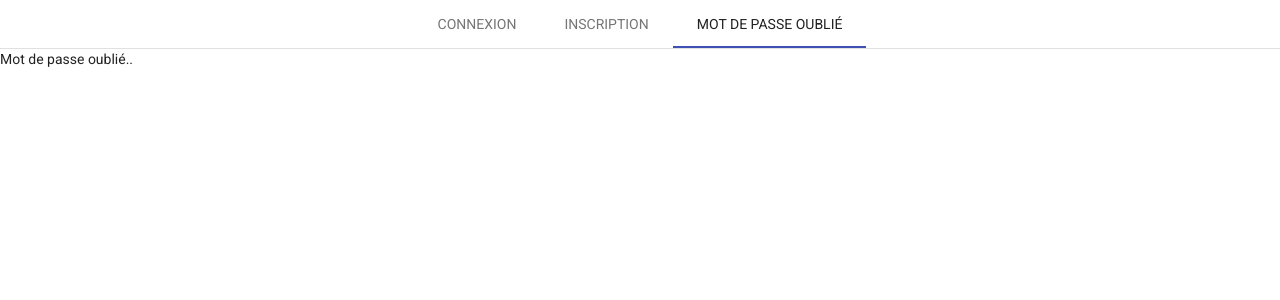
After one commit to Oungaya/Janus, a Django app: template janus/optionnelles/templates/optionnelles/motDePasseOublie.html in a window 1280 px wide. The commit adds this page. Shown: the top 300 px of the page. Run offline with Django 3.2, Linux system fonts and the light colour scheme; the template is opened without the code that fills it, so the values that code supplies are empty.

Commit message:
Reste plus qu'a poser un gros Janus
création pages d'inscription, de login, et de mot de passe oublié

```diff
--- a/janus/optionnelles/templates/optionnelles/base_unknow.html
+++ b/janus/optionnelles/templates/optionnelles/base_unknow.html
@@ -50,21 +50,9 @@
 
 <body>
         <div class="mdl-tabs mdl-js-tabs mdl-js-ripple-effect">
-                <div class="mdl-tabs__tab-bar">
-                    <a href="#starks-panel" class="mdl-tabs__tab is-active">Connexion</a>
-                    <a href="#lannisters-panel" class="mdl-tabs__tab">Inscription</a>
-                    <a href="#targaryens-panel" class="mdl-tabs__tab">Mot de passe oublié</a>
-                </div>
                 {% block content %}
-                <div class="mdl-tabs__panel is-active" id="starks-panel">
 
-                </div>
-                <div class="mdl-tabs__panel" id="lannisters-panel">
 
-                </div>
-                <div class="mdl-tabs__panel" id="targaryens-panel">
-
-                </div>
                 {% endblock %}
               </div>
 
--- /dev/null
+++ b/janus/optionnelles/templates/optionnelles/motDePasseOublie.html
@@ -0,0 +1,19 @@
+{% extends "optionnelles/base_unknow.html" %}
+
+{% block content %}
+<div class="mdl-tabs__tab-bar">
+        <a href="/options/login" class="mdl-tabs__tab">Connexion</a>
+        <a href="/options/inscription" class="mdl-tabs__tab">Inscription</a>
+        <a href="/options/oubli-mdp" class="mdl-tabs__tab is-active">Mot de passe oublié</a>
+    </div>
+
+<div class="mdl-tabs__panel" id="connexion-panel">
+
+</div>
+<div class="mdl-tabs__panel" id="inscription-panel">
+
+</div>
+<div class="mdl-tabs__panel is-active" id="motDePasseOublie-panel">
+    Mot de passe oublié..
+</div>
+{% endblock %}
--- a/janus/optionnelles/urls.py
+++ b/janus/optionnelles/urls.py
@@ -5,4 +5,7 @@ from . import views
 urlpatterns = [
     url(r'^$', views.index, name='index'),
     path('<int:user_id>/user/', views.user_detail, name='user_detail'),
+    path('login/', views.user_connection, name='user_connection'),
+    path('inscription/', views.user_inscription, name='user_inscription'),
+    path('oubli-mdp/', views.user_motDePasseOublie, name='user_motDePasseOublie')
 ]
```
Also changed, not shown: janus/optionnelles/templates/optionnelles/inscription.html (added, +18 -0 lines), janus/optionnelles/templates/optionnelles/login.html (added, +18 -0 lines), janus/optionnelles/views.py (+9 -0 lines).
